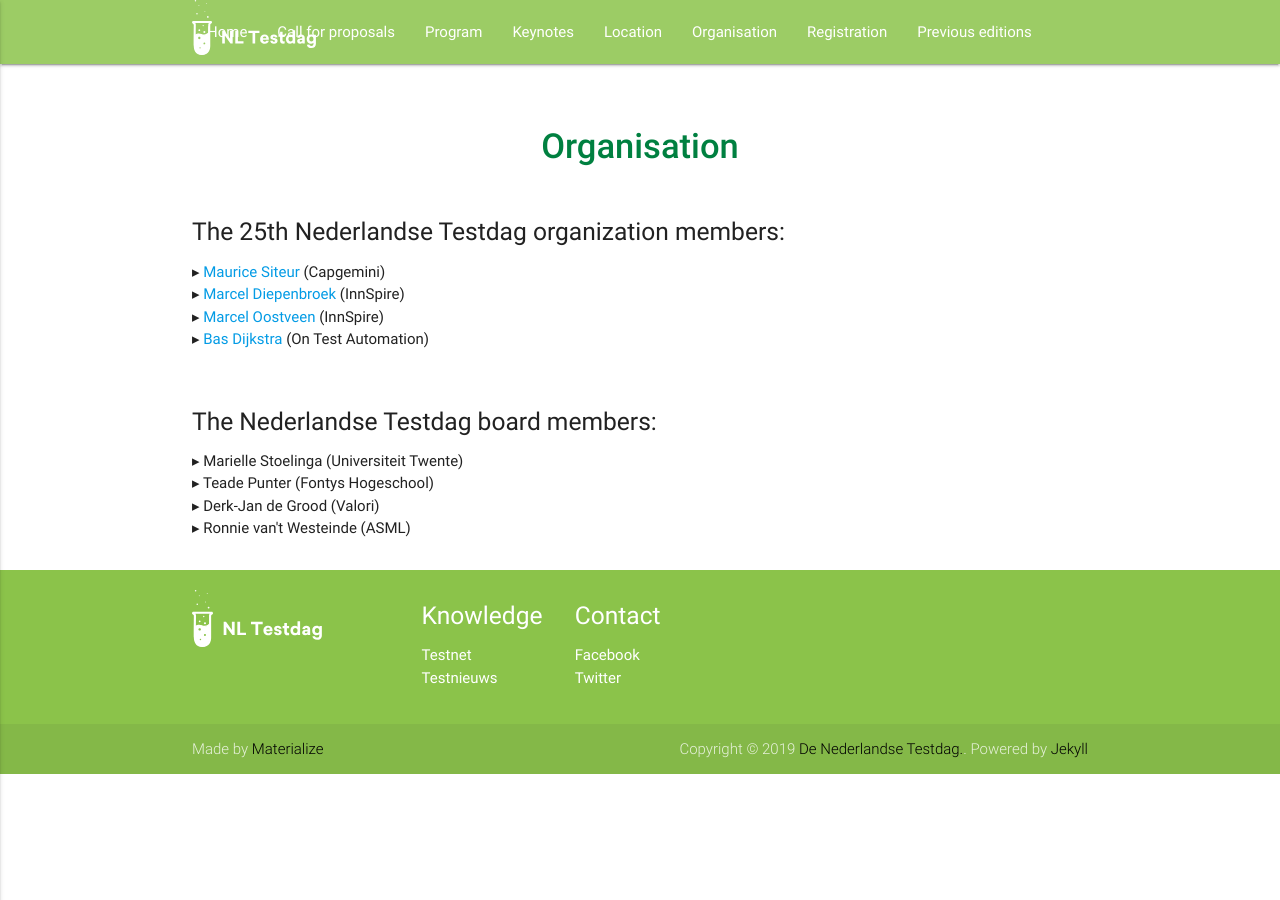
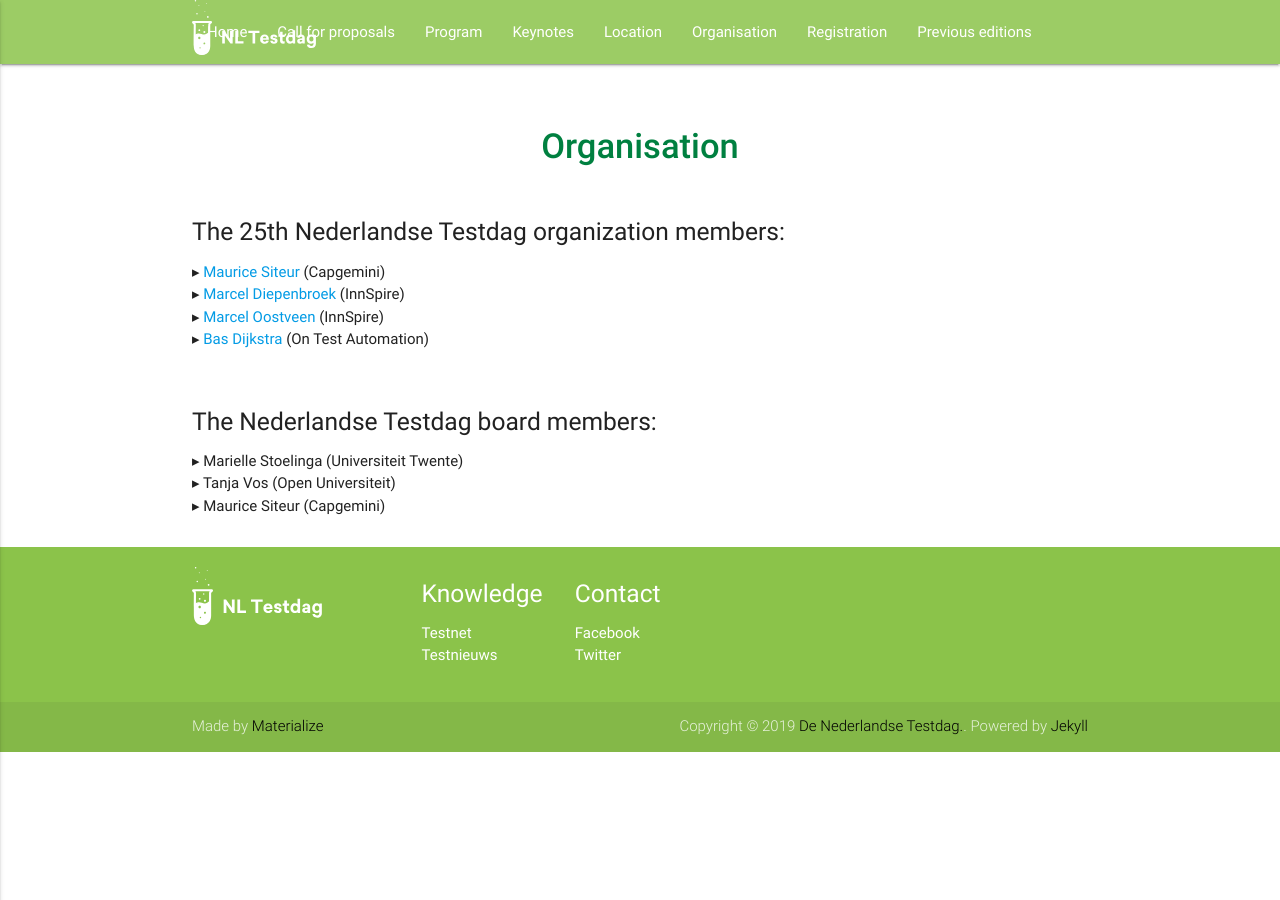
Before and after one commit to testdag2019/testdag2019.github.io, a Jekyll site: the page built from 03-commissie.md, in a window 1280 px wide. Built offline with Jekyll 4.4.1, drawn with Linux system fonts in a browser that asks for light colours.

Commit message:
Added Valori as sponsors, updated list of board members

```diff
--- a/03-commissie.md
+++ b/03-commissie.md
@@ -24,9 +24,8 @@ permalink: /organisation/
   <p>
     <ul>
       <li>&#9656; Marielle Stoelinga (Universiteit Twente)</li>
-      <li>&#9656; Teade Punter (Fontys Hogeschool)</li>
-      <li>&#9656; Derk-Jan de Grood (Valori)</li>
-      <li>&#9656; Ronnie van't Westeinde (ASML)</li>
+      <li>&#9656; Tanja Vos (Open Universiteit)</li>
+      <li>&#9656; Maurice Siteur (Capgemini)</li>
     </ul>
   </p>
 </div>
--- a/_layouts/home.html
+++ b/_layouts/home.html
@@ -57,6 +57,11 @@ layout: default
       <div class="col s4">
         <a href="https://www.tricentis.com" target="_blank">
           <img src="/img/tricentis.png" width="220" alt="Tricentis">
+        </a>
+      </div>
+      <div class="col s4">
+        <a href="https://www.valori.nl/" target="_blank">
+          <img src="/img/valori.jpg" width="120" alt="Valori">
         </a>
       </div>
     </div>
```
Also changed, not shown: img/valori.jpg (added).
